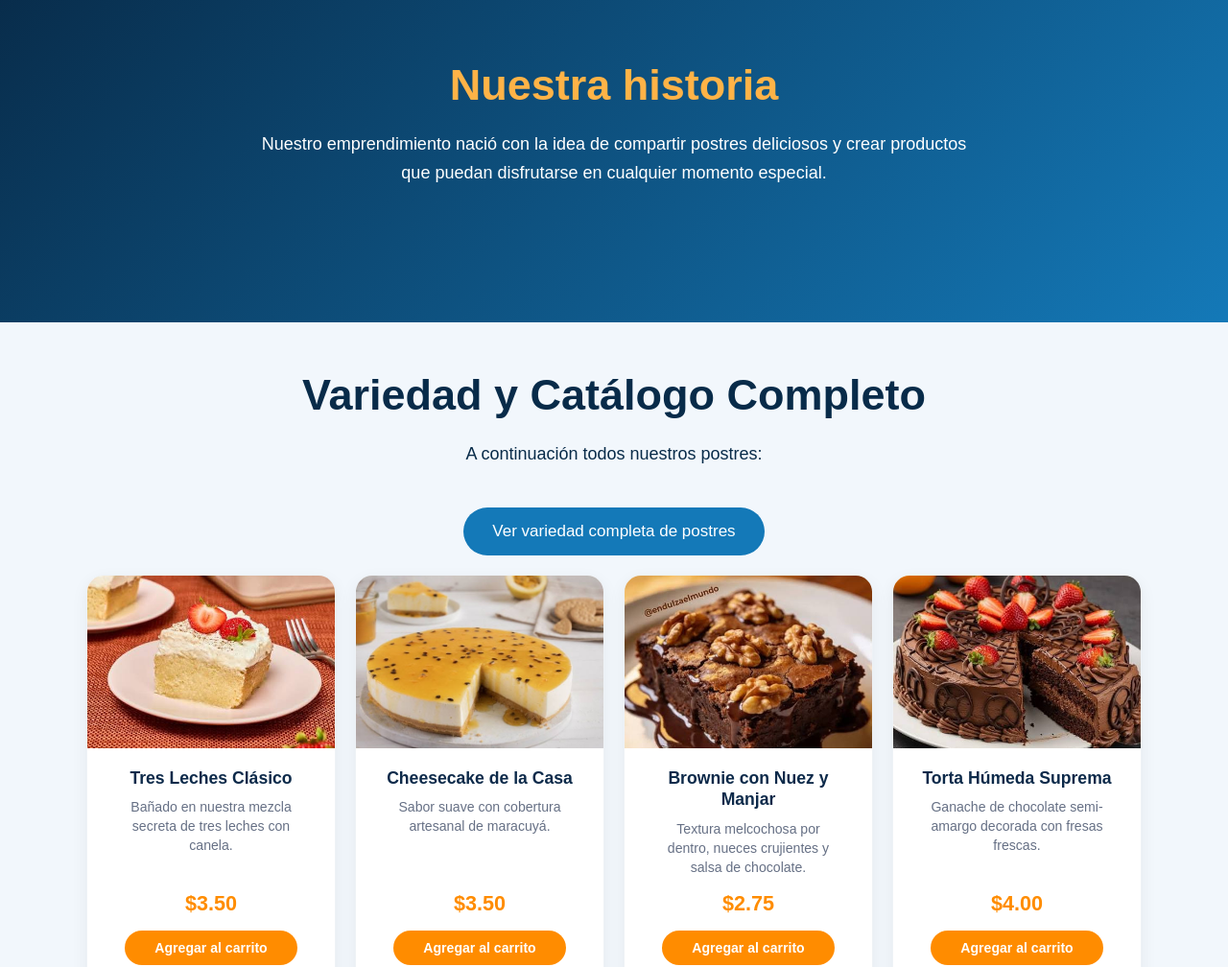
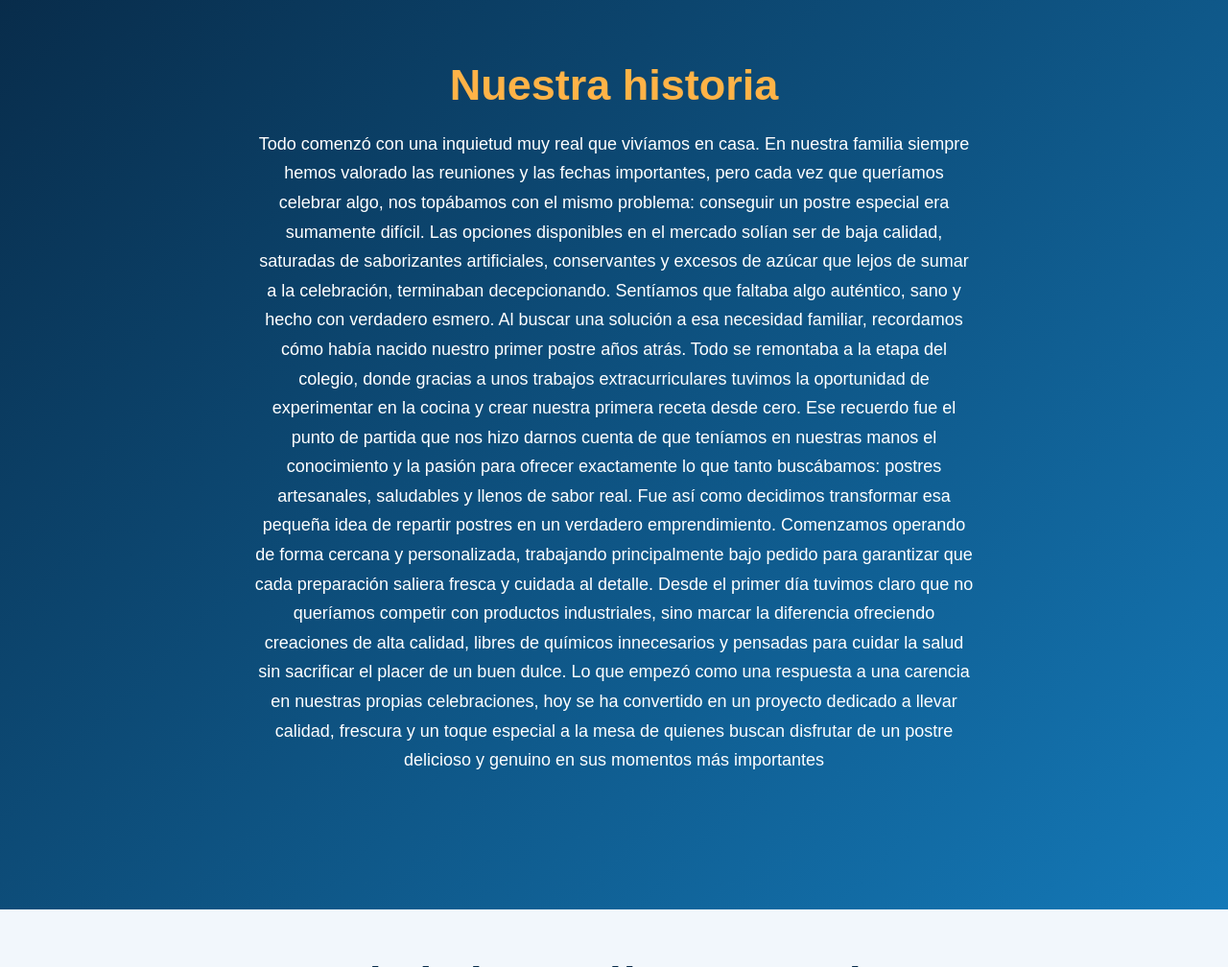
Before and after one commit to cahernandezm2-svg/C-sar-Sweet, a plain HTML site: page index.html in a window 1280 px wide. Shown: the part 2360-3368 px from the top of the page at 96% size. Drawn offline with Linux system fonts and the light colour scheme.

```diff
--- a/index.html
+++ b/index.html
@@ -73,9 +73,9 @@
     <section id="nosotros" class="seccion">
         <h2>Sobre nosotros</h2>
         <p>
-            Somos un emprendimiento dedicado a preparar
-            postres deliciosos y de calidad, buscando ofrecer
-            una experiencia diferente en cada producto.
+            En César Sweet reinventamos los postres tradicionales.
+            Combinamos técnicas artesanales e ingredientes de primera para
+            que cada bocado sea una experiencia única.
         </p>
     </section>
 
@@ -159,9 +159,27 @@
     <section id="historia" class="seccion historia">
         <h2>Nuestra historia</h2>
         <p>
-            Nuestro emprendimiento nació con la idea de
-            compartir postres deliciosos y crear productos
-            que puedan disfrutarse en cualquier momento especial.
+            Todo comenzó con una inquietud muy real que vivíamos en casa.
+            En nuestra familia siempre hemos valorado las reuniones y las fechas importantes,
+            pero cada vez que queríamos celebrar algo, nos topábamos con el mismo problema:
+            conseguir un postre especial era sumamente difícil. Las opciones disponibles en el
+            mercado solían ser de baja calidad, saturadas de saborizantes artificiales, conservantes
+            y excesos de azúcar que lejos de sumar a la celebración, terminaban decepcionando. Sentíamos
+            que faltaba algo auténtico, sano y hecho con verdadero esmero.
+Al buscar una solución a esa necesidad familiar, recordamos cómo había nacido nuestro primer postre años atrás.
+            Todo se remontaba a la etapa del colegio, donde gracias a unos trabajos extracurriculares tuvimos
+            la oportunidad de experimentar en la cocina y crear nuestra primera receta desde cero. Ese recuerdo
+            fue el punto de partida que nos hizo darnos cuenta de que teníamos en nuestras manos el conocimiento
+            y la pasión para ofrecer exactamente lo que tanto buscábamos: postres artesanales, saludables y
+            llenos de sabor real.
+Fue así como decidimos transformar esa pequeña idea de repartir postres en un verdadero emprendimiento. Comenzamos
+            operando de forma cercana y personalizada, trabajando principalmente bajo pedido para garantizar que
+            cada preparación saliera fresca y cuidada al detalle. Desde el primer día tuvimos claro que no queríamos
+            competir con productos industriales, sino marcar la diferencia ofreciendo creaciones de alta calidad,
+            libres de químicos innecesarios y pensadas para cuidar la salud sin sacrificar el placer de un buen dulce.
+Lo que empezó como una respuesta a una carencia en nuestras propias celebraciones, hoy se ha convertido en un proyecto
+            dedicado a llevar calidad, frescura y un toque especial a la mesa de quienes buscan disfrutar de un postre
+            delicioso y genuino en sus momentos más importantes
         </p>
     </section>
 
```
